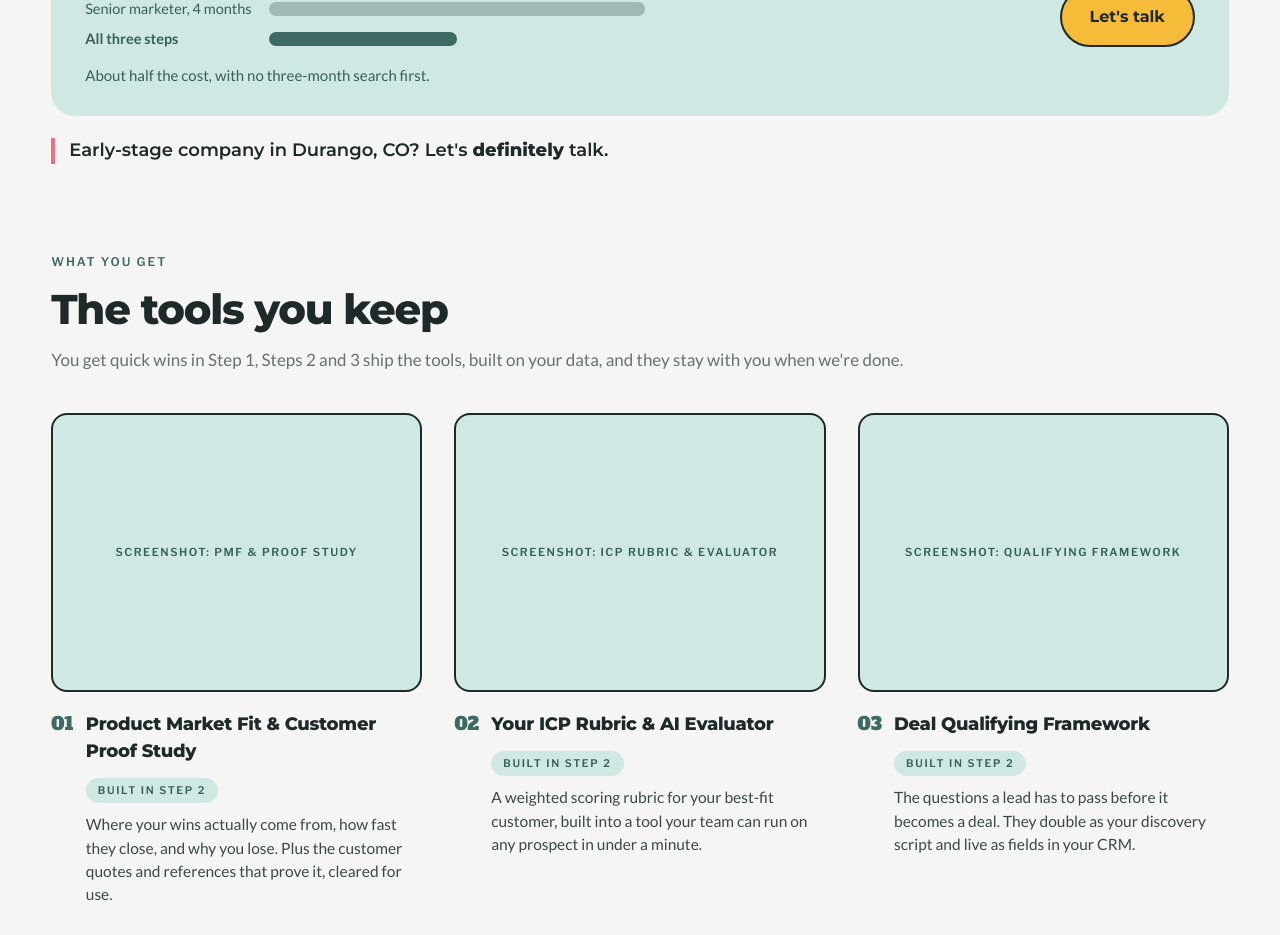
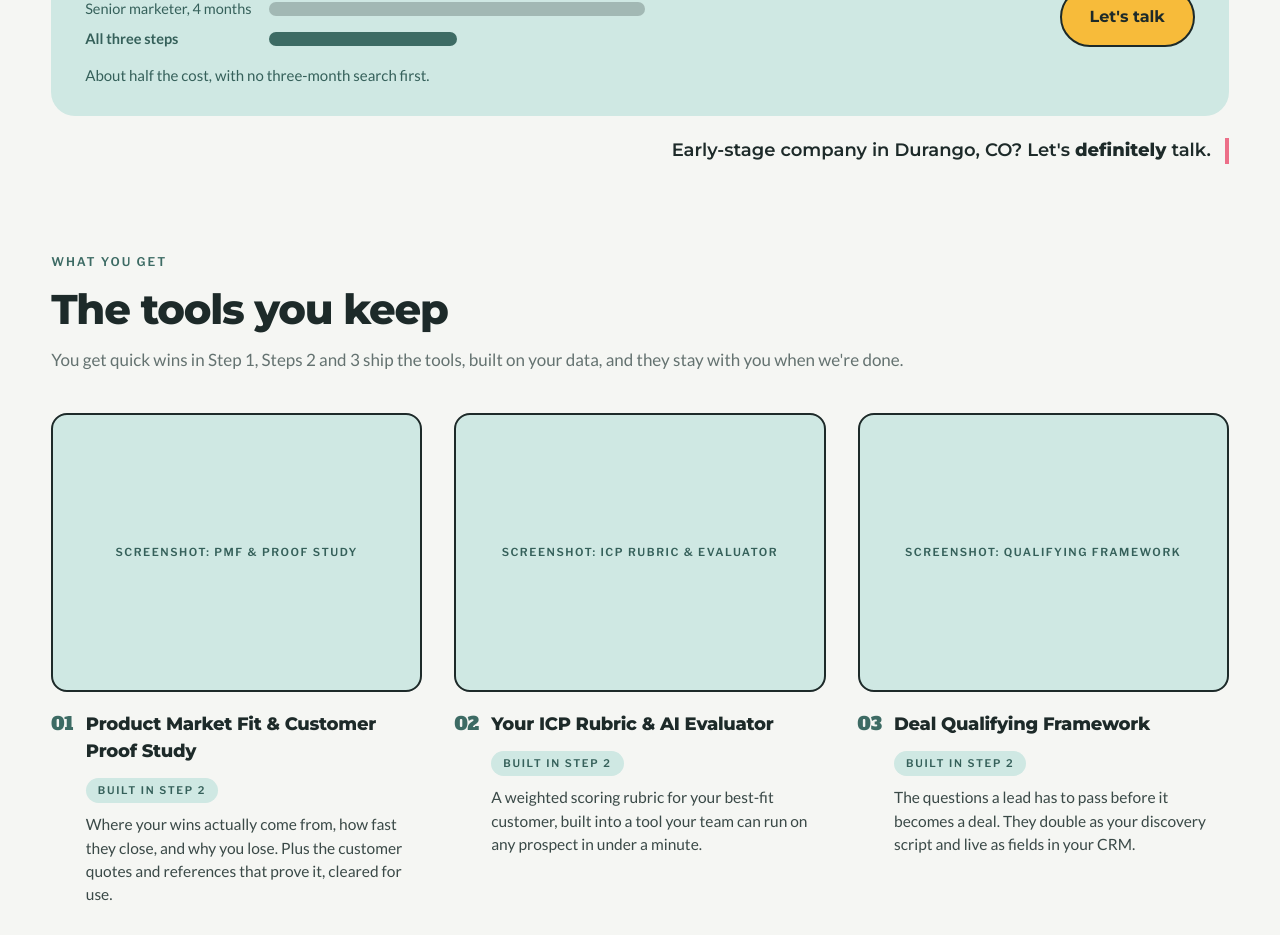
Before and after one commit to sophiamorell/thefoundersmarketer, a Next.js app: page / in a window 1280 px wide. Shown: the part 2680-3615 px from the top of the page. Built offline with nearby package versions, Linux system fonts and the light colour scheme.

Commit message:
Right-align the Durango note, with its pink rule on the right
Co-Authored-By: Claude Opus 5.5 <noreply@anthropic.com>
Claude-Session: https://claude.ai/code/session_01DkgTYHLDRgbhCzrwxTjkoy

```diff
--- a/src/app/globals.css
+++ b/src/app/globals.css
@@ -1237,11 +1237,12 @@ textarea.input {
   max-width: 72ch;
 }
 
-/* The Durango note: bigger, ink, a pink rule to set it apart. */
+/* The Durango note: bigger, ink, right-aligned, with a pink rule on its right. */
 .how__locals {
   margin-top: 22px;
-  padding-left: 14px;
-  border-left: 4px solid var(--pink);
+  padding-right: 14px;
+  border-right: 4px solid var(--pink);
+  text-align: right;
   font-family: var(--fm-head);
   font-weight: 600;
   font-size: 1.125rem;
```
